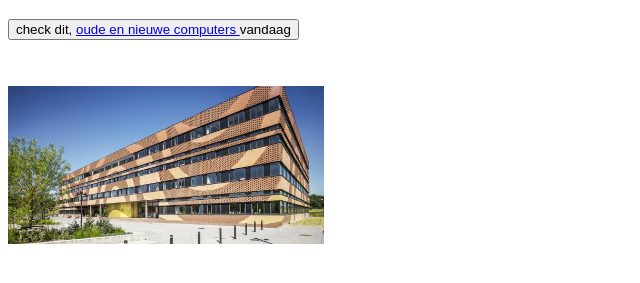
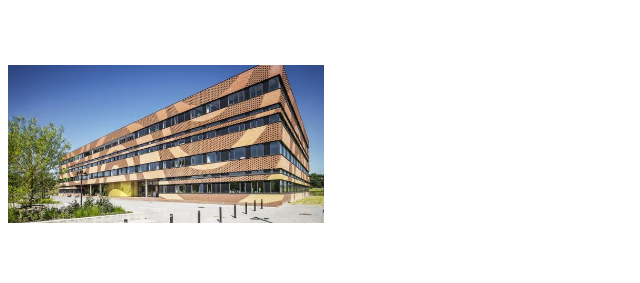
Before and after one commit to joris-app/joris-app.github.io, a plain HTML site: page index.html in a window 1280 px wide. Shown: the part 61-344 px from the top of the page, without its empty margins (0-640 px from the left). Drawn offline with Linux system fonts and the light colour scheme.

Commit message:
Update index.html

```diff
--- a/index.html
+++ b/index.html
@@ -14,8 +14,6 @@
     </style>
     <body>
         <h1> computers en de uitleg </h1>
-        <button>  check dit, <a href="https://www.mediamarkt.nl/"> oude en nieuwe computers </a> vandaag  </button>
-        <br>
         <ul>
             <li><a href="index.html">Home</a> </li>
             <li><a href="binairstelsel.html">Binair stelsel</a></li>
```
